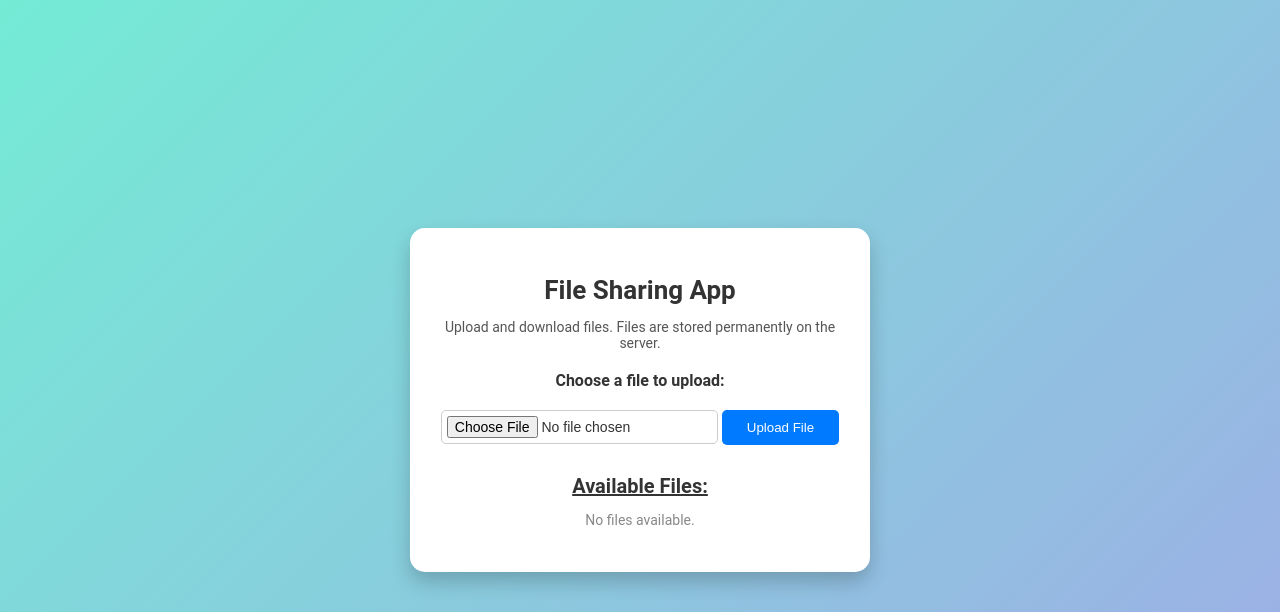
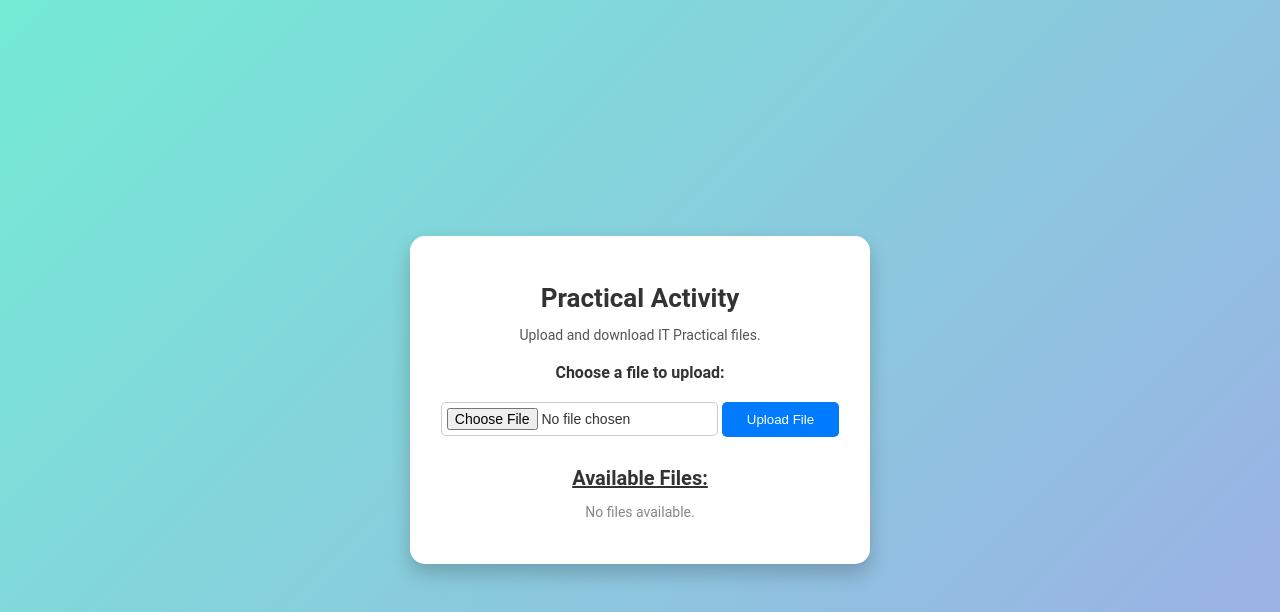
Before and after one commit to adarsh1verma/trying, a Flask app: page / in a window 1280 px wide. Shown: the top 612 px of the page. Run offline with Flask 3, Linux system fonts and the light colour scheme.

Commit message:
"Updated index.html template: changed title and description text"

```diff
--- a/templates/index.html
+++ b/templates/index.html
@@ -8,8 +8,8 @@
 </head>
 <body>
     <div class="container">
-        <h1>File Sharing App</h1>
-        <p class="description">Upload and download files. Files are stored permanently on the server.</p>
+        <h1>Practical Activity</h1>
+        <p class="description">Upload and download IT Practical files.</p>
 
         <!-- Form to upload file -->
         <form action="/upload" method="post" enctype="multipart/form-data" class="upload-form">
```
